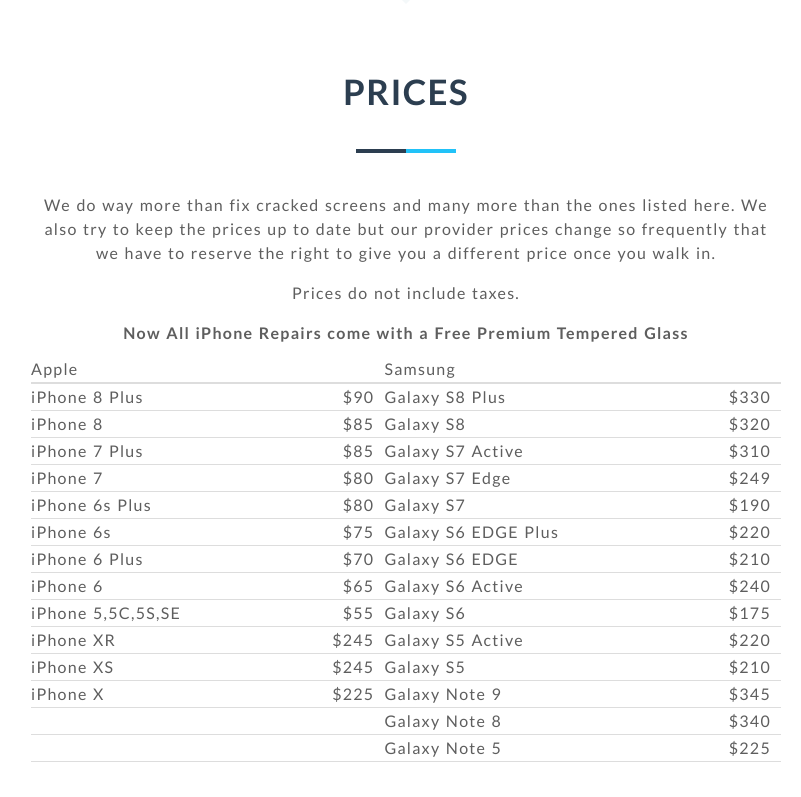
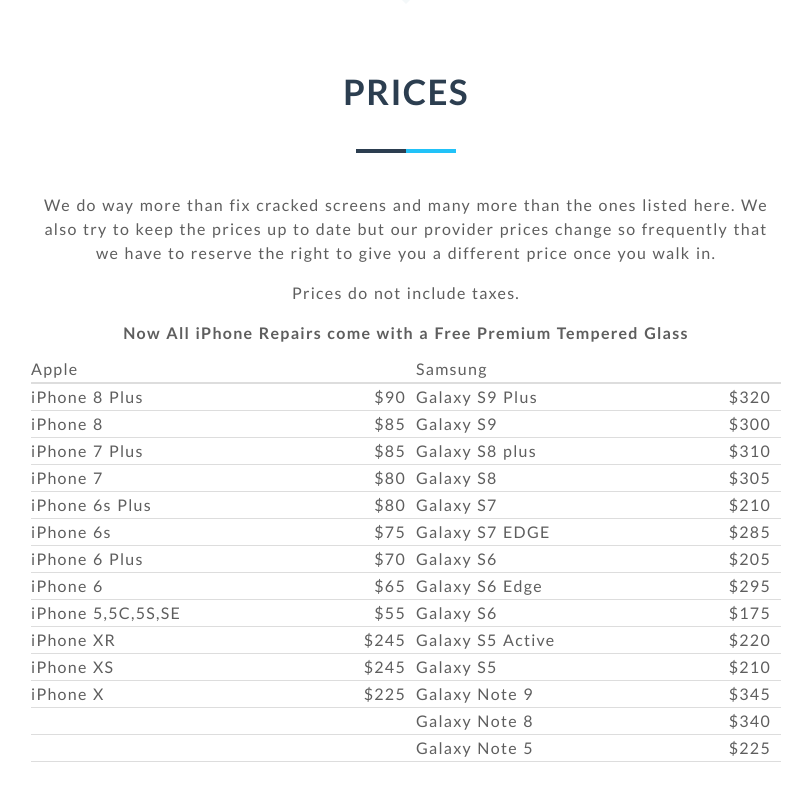
Before and after one commit to jdmr/mymdr, a Nuxt app: page / in a window 1280 px wide. Shown: the part 1501-2298 px from the top of the page, without its empty margins (234-1035 px from the left). Built offline with nearby package versions, Linux system fonts and the light colour scheme.

Commit message:
Update index.vue

```diff
--- a/pages/index.vue
+++ b/pages/index.vue
@@ -152,7 +152,7 @@
       <div class="container">
 
         <div class="col-md-9 col-sm-12">
-          <h2>Let us fix your Phone,computers,and tablets problems!</h2>
+          <h2>Let us fix your Phone,computers,and tablets problems.Please Call 817-648-8748!</h2>
         </div>
         <div class="col-md-3 col-md-push-0 col-sm-8 col-sm-push-2 col-xs-10 col-xs-push-1">
           <a
@@ -223,50 +223,50 @@
                 <tr>
                   <td>iPhone 8 Plus</td>
                   <td class="price">$90</td>
-                  <td>Galaxy S8 Plus</td>
-                  <td class="price">$330</td>
+                  <td>Galaxy S9 Plus</td>
+                  <td class="price">$320</td>
                 </tr>
                 <tr>
                   <td>iPhone 8</td>
                   <td class="price">$85</td>
-                  <td>Galaxy S8</td>
-                  <td class="price">$320</td>
+                  <td>Galaxy S9</td>
+                  <td class="price">$300</td>
                 </tr>
                 <tr>
                   <td>iPhone 7 Plus</td>
                   <td class="price">$85</td>
-                  <td>Galaxy S7 Active</td>
+                  <td>Galaxy S8 plus</td>
                   <td class="price">$310</td>
                 </tr>
                 <tr>
                   <td>iPhone 7</td>
                   <td class="price">$80</td>
-                  <td>Galaxy S7 Edge</td>
-                  <td class="price">$249</td>
+                  <td>Galaxy S8</td>
+                  <td class="price">$305</td>
                 </tr>
                 <tr>
                   <td>iPhone 6s Plus</td>
                   <td class="price">$80</td>
                   <td>Galaxy S7</td>
-                  <td class="price">$190</td>
+                  <td class="price">$210</td>
                 </tr>
                 <tr>
                   <td>iPhone 6s</td>
                   <td class="price">$75</td>
-                  <td>Galaxy S6 EDGE Plus</td>
-                  <td class="price">$220</td>
+                  <td>Galaxy S7 EDGE</td>
+                  <td class="price">$285</td>
                 </tr>
                 <tr>
                   <td>iPhone 6 Plus</td>
                   <td class="price">$70</td>
-                  <td>Galaxy S6 EDGE</td>
-                  <td class="price">$210</td>
+                  <td>Galaxy S6</td>
+                  <td class="price">$205</td>
                 </tr>
                 <tr>
                   <td>iPhone 6</td>
                   <td class="price">$65</td>
-                  <td>Galaxy S6 Active</td>
-                  <td class="price">$240</td>
+                  <td>Galaxy S6 Edge</td>
+                  <td class="price">$295</td>
                 </tr>
                 <tr>
                   <td>iPhone 5,5C,5S,SE</td>
```
